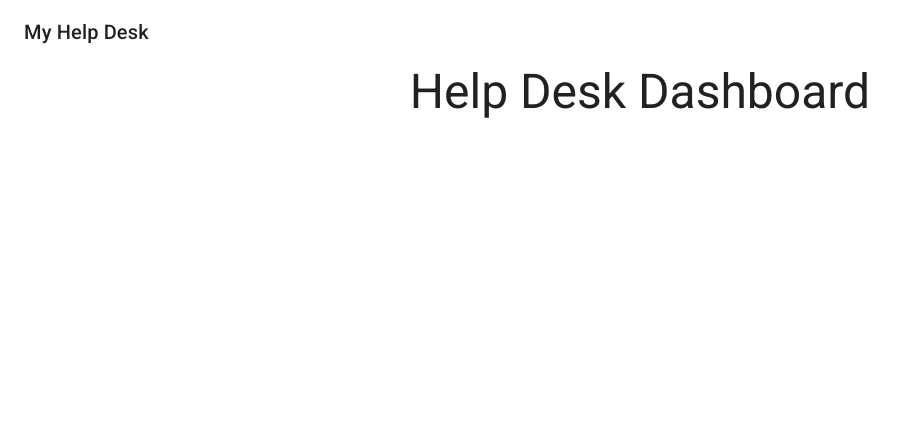
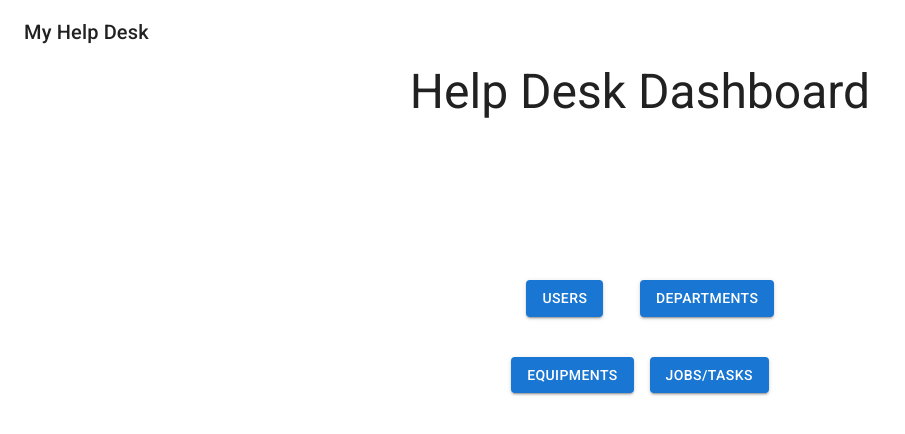
Before and after one commit to Dayany/myhelpdesk, a React (Create React App) app in the folder client/: page / in a window 1280 px wide. Shown: the top 434 px of the page, without its empty margins (0-905 px from the left). Built offline with nearby package versions, Linux system fonts and the light colour scheme.

Commit message:
Added buttons for each sections

```diff
--- a/client/src/components/Main/Main.jsx
+++ b/client/src/components/Main/Main.jsx
@@ -1,6 +1,8 @@
-import { Container, Typography } from "@mui/material";
+import { Button, Container, Grid, Stack, Typography } from "@mui/material";
+import useStyles from "../../styles";
 
 const Main = () => {
+  const classes = useStyles();
   return (
     <>
       <Container maxWidth="lg">
@@ -12,6 +14,29 @@ const Main = () => {
         >
           Help Desk Dashboard
         </Typography>
+        <Grid
+          container
+          spacing={0}
+          direction="column"
+          alignItems="center"
+          justifyContent="center"
+          style={{ minHeight: "50vh" }}
+        >
+          <Stack spacing={2} direction="row" className={classes.spacing}>
+            <Grid item xs={6}>
+              <Button href="/users" variant="contained">
+                Users
+              </Button>
+            </Grid>
+            <Grid item xs={6}>
+              <Button variant="contained">Departments</Button>
+            </Grid>
+          </Stack>
+          <Stack spacing={2} direction="row" className={classes.spacing}>
+            <Button variant="contained">Equipments</Button>
+            <Button variant="contained">Jobs/Tasks</Button>
+          </Stack>
+        </Grid>
       </Container>
     </>
   );
```
